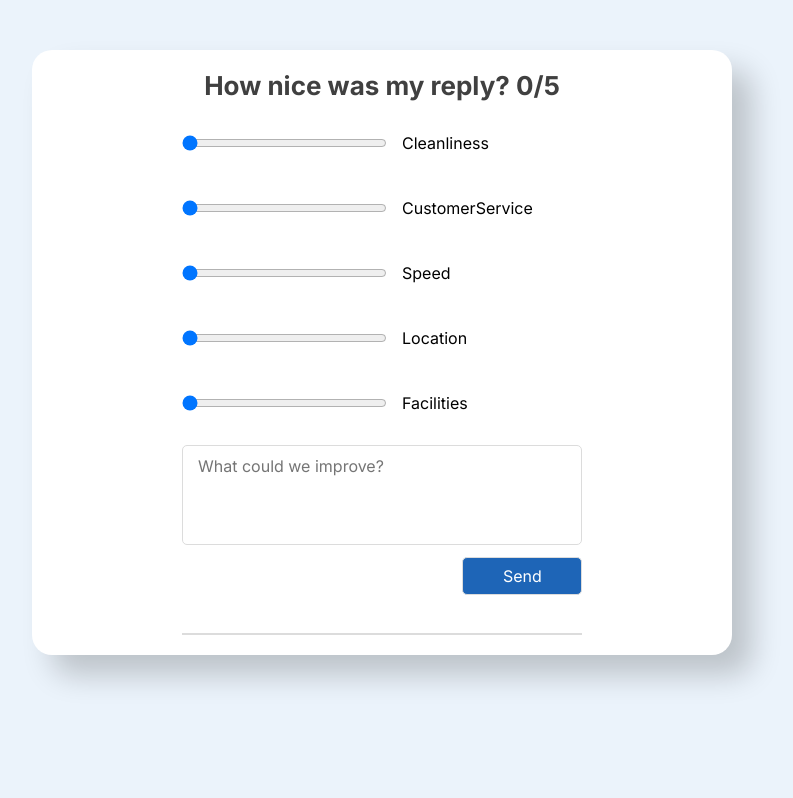
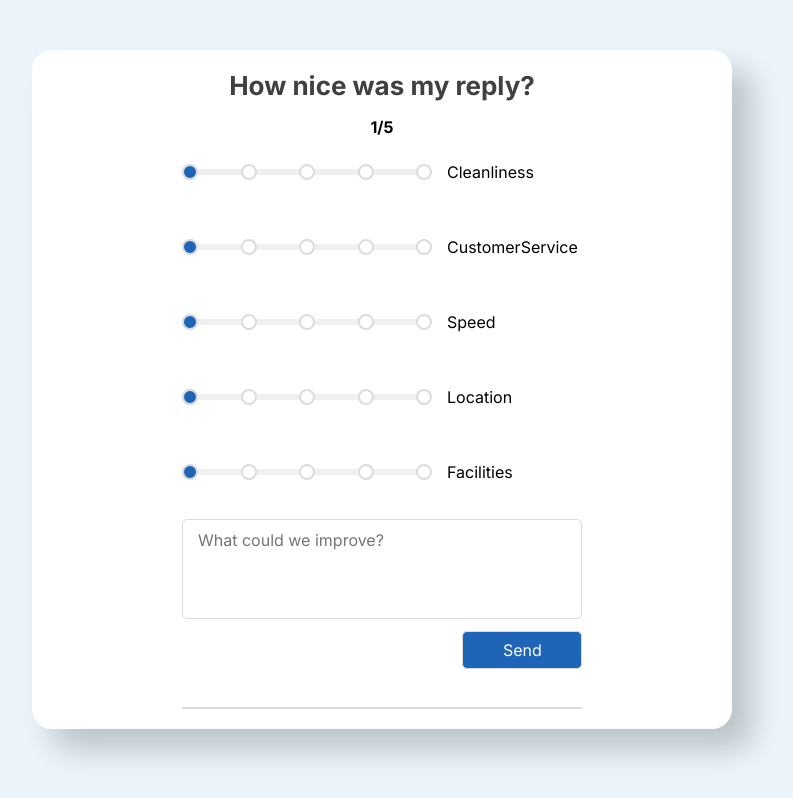
Before and after one commit to danilovvvladimir/TL-Practice-2023, a React (Vite) app in the folder hw-7/: page / in a window 1280 px wide. Shown: the whole page, without its empty margins (258-1051 px from the left). Built offline with nearby package versions, Linux system fonts and the light colour scheme.

Commit message:
Доделал этот кастомный range input наконец-то........ finally

```diff
--- a/hw-7/src/App.tsx
+++ b/hw-7/src/App.tsx
@@ -1,41 +1,18 @@
 // ==> Libs imports <===
-import { FC, useState } from "react";
+import { FC } from "react";
 
 // ==> Components imports <===
 import Form from "./components/Form/Form";
 
 // ==> Other imports <===
-import { Rating } from "./types/formTypes";
-import { ratingCategories } from "./constants/ratingCategories";
-
-const initialRatingState: Rating = ratingCategories.reduce(
-  (acc, category) => ({ ...acc, [category.key]: 0 }),
-  {} as Rating,
-);
 
 const App: FC = () => {
-  const [rating, setRating] = useState<Rating>(initialRatingState);
-
-  const calculateTotalRating = () => {
-    const ratingsArray = Object.values(rating);
-
-    const totalRating = ratingsArray.reduce((acc, value) => acc + value, 0);
-    const averageRating = totalRating / ratingsArray.length;
-    const roundedAverageRating = Math.round(averageRating * 100) / 100;
-
-    return roundedAverageRating;
-  };
-
-  const updateRating = (category: keyof Rating, value: number) => {
-    setRating(prevRating => ({ ...prevRating, [category]: value }));
-  };
-
   return (
     <section className="reply">
       <div className="container">
         <div className="reply__wrapper">
-          <h1 className="title reply__title">How nice was my reply? {calculateTotalRating()}/5</h1>
-          <Form updateRating={updateRating} rating={rating} />
+          <h1 className="title reply__title">How nice was my reply?</h1>
+          <Form />
         </div>
       </div>
     </section>
--- a/hw-7/src/components/Form/Form.css
+++ b/hw-7/src/components/Form/Form.css
@@ -7,6 +7,12 @@
   align-items: center;
   position: relative;
   padding-bottom: 40px;
+}
+
+.reply__form-rating {
+  text-align: center;
+  font-weight: 700;
+  margin-bottom: 20px;
 }
 
 .reply__form::after {
@@ -53,7 +59,6 @@
 .reply__form-label {
   display: flex;
   font-size: 16px;
-  /* justify-content: flex-start; */
   gap: 15px;
-  /* align-items: center; */
+  align-items: center;
 }
--- a/hw-7/src/components/Form/Form.tsx
+++ b/hw-7/src/components/Form/Form.tsx
@@ -1,5 +1,5 @@
 // ==> Libs imports <===
-import { FC, FormEvent, ChangeEvent } from "react";
+import { FC, FormEvent, ChangeEvent, useState } from "react";
 
 // ==> Components imports <===
 import RangeInput from "../UI/RangeInput/RangeInput";
@@ -10,14 +10,31 @@ import "./Form.css";
 import { Rating } from "../../types/formTypes";
 import { ratingCategories } from "../../constants/ratingCategories";
 
-interface FormProps {
-  updateRating: (category: keyof Rating, value: number) => void;
-  rating: Rating;
-}
+const initialRatingState: Rating = ratingCategories.reduce(
+  (acc, category) => ({ ...acc, [category.key]: 1 }),
+  {} as Rating,
+);
 
-const Form: FC<FormProps> = ({ updateRating, rating }) => {
+const Form: FC = () => {
+  const [rating, setRating] = useState<Rating>(initialRatingState);
+
+  const calculateTotalRating = () => {
+    const ratingsArray = Object.values(rating);
+
+    const totalRating = ratingsArray.reduce((acc, value) => acc + value, 0);
+    const averageRating = totalRating / ratingsArray.length;
+    const roundedAverageRating = Math.round(averageRating * 100) / 100;
+
+    return roundedAverageRating;
+  };
+
+  const updateRating = (category: keyof Rating, value: number) => {
+    setRating(prevRating => ({ ...prevRating, [category]: value }));
+  };
+
   const handleSubmit = (event: FormEvent<HTMLFormElement>) => {
     event.preventDefault();
+    setRating(initialRatingState);
   };
 
   const handleChange = (event: ChangeEvent<HTMLInputElement>) => {
@@ -29,13 +46,14 @@ const Form: FC<FormProps> = ({ updateRating, rating }) => {
 
   return (
     <form className="reply__form" onSubmit={handleSubmit}>
+      <div className="reply__form-rating">{calculateTotalRating()}/5</div>
       <div className="reply__form-skills">
         {ratingCategories.map(category => (
           <label className="reply__form-label" key={category.key}>
             <RangeInput
               className="reply__form-range-input"
               name={category.key}
-              min={0}
+              min={1}
               max={5}
               value={rating[category.key]}
               onChange={handleChange}
--- a/hw-7/src/components/UI/RangeInput/RangeInput.css
+++ b/hw-7/src/components/UI/RangeInput/RangeInput.css
@@ -0,0 +1,97 @@
+.range-input__container {
+  width: 250px;
+  display: flex;
+  align-items: center;
+  justify-content: center;
+  flex-direction: column;
+  position: relative;
+}
+
+input[type="range"].rinput {
+  width: 100%;
+  -webkit-appearance: none;
+  background-color: transparent;
+  height: 10px;
+  border-radius: 5px;
+  outline: none;
+  margin: 10px 0;
+  position: relative;
+  z-index: 1;
+}
+
+input[type="range"].rinput::-webkit-slider-runnable-track {
+  width: 100%;
+  height: 6px;
+  background-color: transparent;
+  border-radius: 5px;
+}
+
+input[type="range"].rinput::-moz-range-track {
+  width: 100%;
+  height: 6px;
+  background-color: transparent;
+  border-radius: 5px;
+}
+
+input[type="range"].rinput::-webkit-slider-thumb {
+  -webkit-appearance: none;
+  width: 16px;
+  height: 16px;
+  border-radius: 50%;
+  background-color: #1e64b7;
+  border: 2px solid #dcdcdc;
+  cursor: pointer;
+  position: relative;
+  top: -5px;
+}
+
+input[type="range"].rinput::-moz-range-thumb {
+  width: 16px;
+  height: 16px;
+  border-radius: 50%;
+  background-color: #1e64b7;
+  border: 2px solid #dcdcdc;
+  cursor: pointer;
+  position: relative;
+  top: -5px;
+}
+
+.progress-dots-container {
+  display: flex;
+  justify-content: space-between;
+  width: 100%;
+  position: absolute;
+  top: 7px;
+  z-index: 2;
+  pointer-events: none;
+}
+
+.progress-dot {
+  width: 16px;
+  height: 16px;
+  border-radius: 50%;
+  background-color: #fff;
+  border: 2px solid #dcdcdc;
+}
+
+.progress-dot.active {
+  background-color: #1e64b7;
+}
+
+.filled-track {
+  position: absolute;
+  top: 5;
+  left: 0;
+  height: 6px;
+  background-color: #1e64b7;
+  border-radius: 5px;
+}
+
+.unfilled-track {
+  position: absolute;
+  top: 5;
+  right: 0;
+  height: 6px;
+  background-color: #f0f0f0;
+  border-radius: 5px;
+}
--- a/hw-7/src/components/UI/RangeInput/RangeInput.tsx
+++ b/hw-7/src/components/UI/RangeInput/RangeInput.tsx
@@ -6,12 +6,35 @@ import { FC, InputHTMLAttributes } from "react";
 // ==> Other imports <===
 import "./RangeInput.css";
 
-interface RangeInputProps extends InputHTMLAttributes<HTMLInputElement> {}
+interface CustomRangeInputProps extends InputHTMLAttributes<HTMLInputElement> {
+  min: number;
+  max: number;
+  step?: number;
+  value: number;
+}
 
-const RangeInput: FC<RangeInputProps> = ({ className, ...props }) => {
-  const finalClassName = className ? `range-input ${className}` : "range-input";
-
-  return <input className={finalClassName} type="range" {...props} />;
+const CustomRangeInput: FC<CustomRangeInputProps> = ({ min, max, step = 1, ...props }) => {
+  return (
+    <div className="range-input__container">
+      <div className="filled-track" style={{ width: `${((props.value - min) / (max - min)) * 100}%` }} />
+      <div className="unfilled-track" style={{ width: `${100 - ((props.value - min) / (max - min)) * 100}%` }} />
+      <input
+        className="rinput"
+        type="range"
+        name={props.name}
+        min={min}
+        max={max}
+        step={step}
+        value={props.value}
+        onChange={props.onChange}
+      />
+      <div className="progress-dots-container">
+        {Array.from({ length: (max - min) / step + 1 }, (_, index) => (
+          <div key={index} className={`progress-dot ${index + 1 * step <= props.value ? "active" : ""}`} />
+        ))}
+      </div>
+    </div>
+  );
 };
 
-export default RangeInput;
+export default CustomRangeInput;
--- a/hw-7/src/index.css
+++ b/hw-7/src/index.css
@@ -61,5 +61,5 @@ a {
 
 .reply__title {
   text-align: center;
-  margin-bottom: 32px;
+  margin-bottom: 16px;
 }
```
